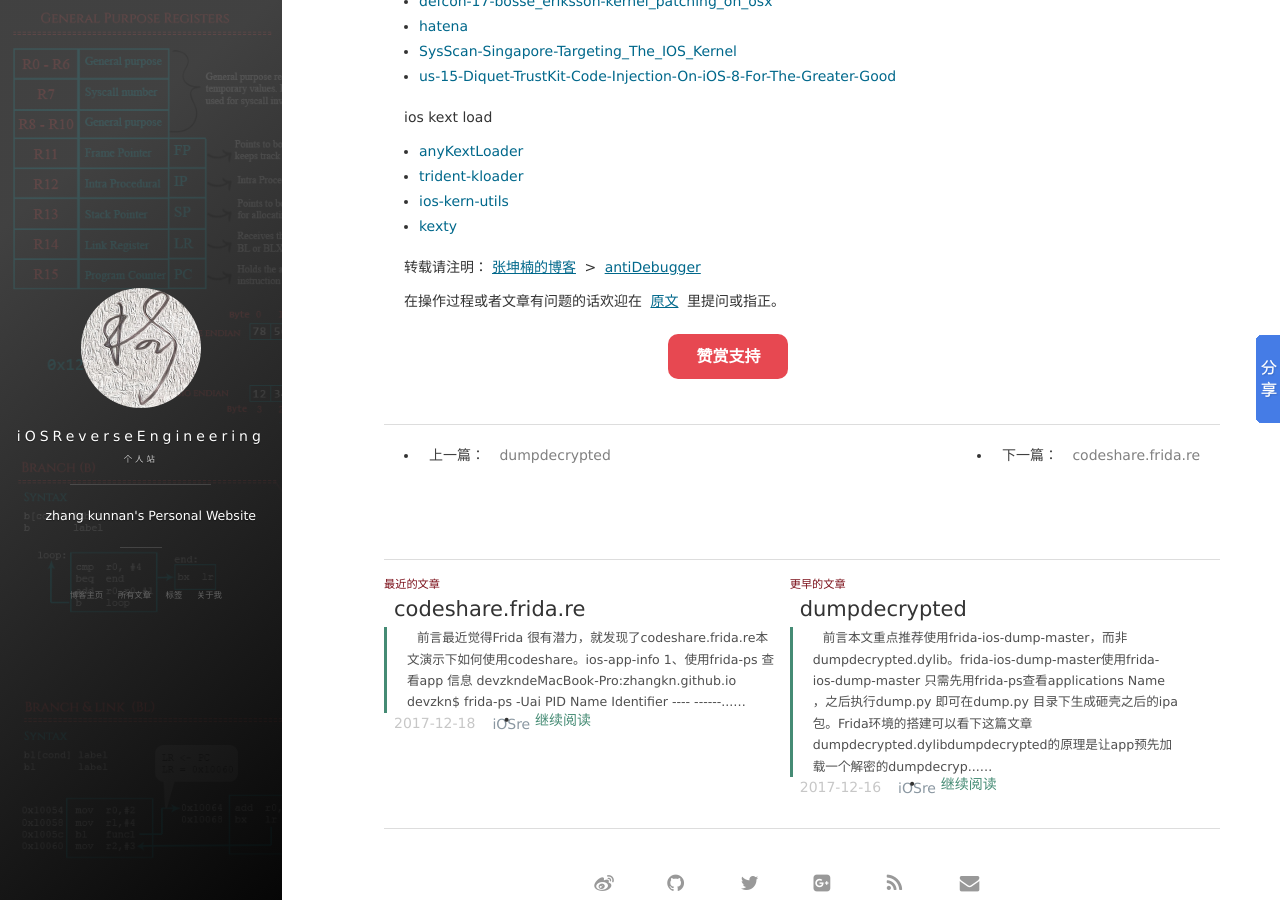
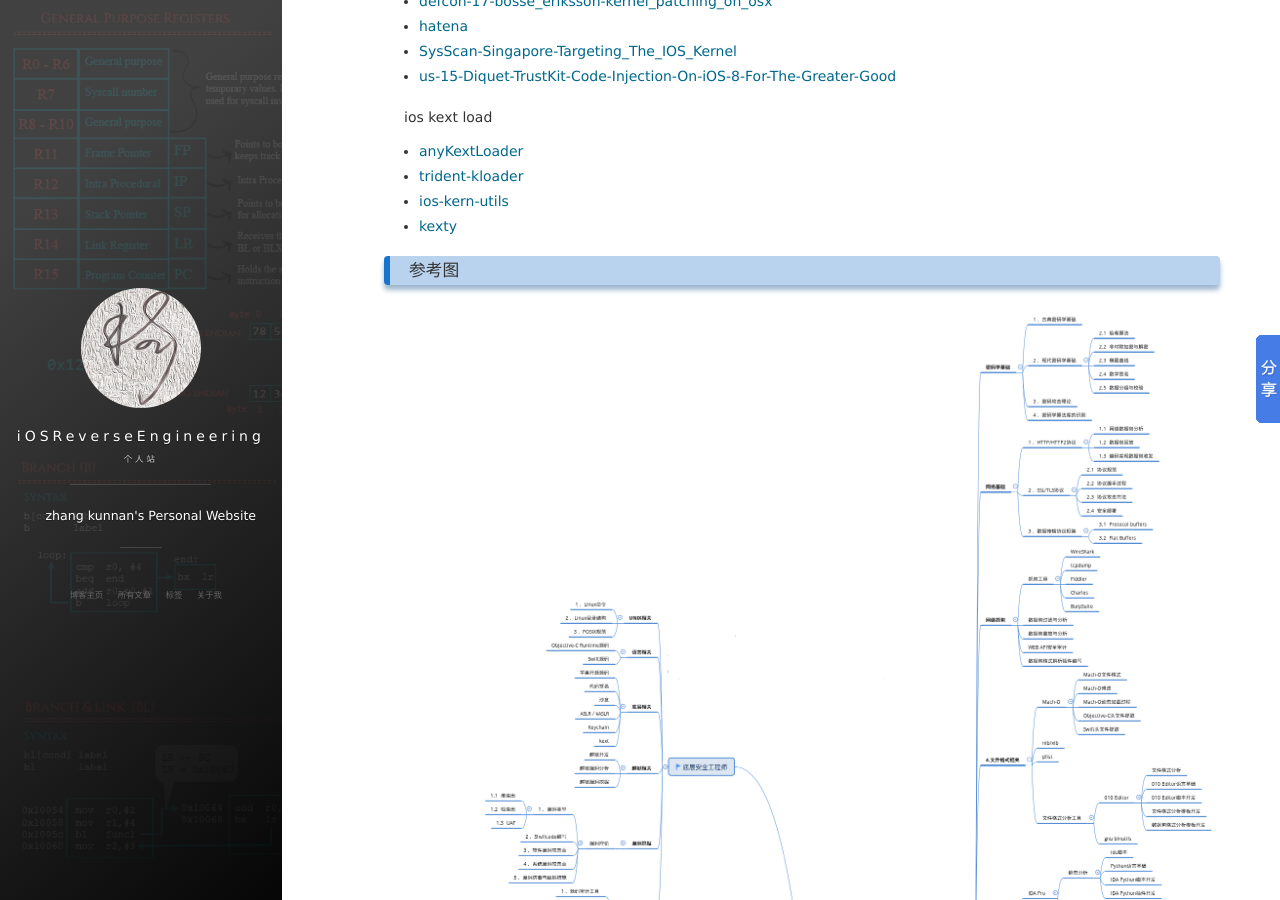
Before and after one commit to zhangkn/zhangkn.github.io, a Jekyll site: the page built from _posts/2017-12-18-antiDebugger.md, in a window 1280 px wide and 900 px high, scrolled down 2959 px. Built offline with Jekyll 4.4.1, drawn with Linux system fonts in a browser that asks for light colours; nearby versions of some CDN libraries; comment, search, counter and statistics services are not loaded.

Commit message:
antiDebugger

```diff
--- a/_posts/2017-12-18-antiDebugger.md
+++ b/_posts/2017-12-18-antiDebugger.md
@@ -155,3 +155,7 @@
 - [trident-kloader](https://github.com/Jailbreaks/trident-kloader)
 - [ios-kern-utils](https://github.com/saelo/ios-kern-utils)
 - [kexty](https://github.com/xerub/kexty)
+
+### 参考图
+
+![](/images/posts/{{page.title}}/ios_skills.png)
```
Also changed, not shown: images/posts/antiDebugger/ios_skills.png (added).
